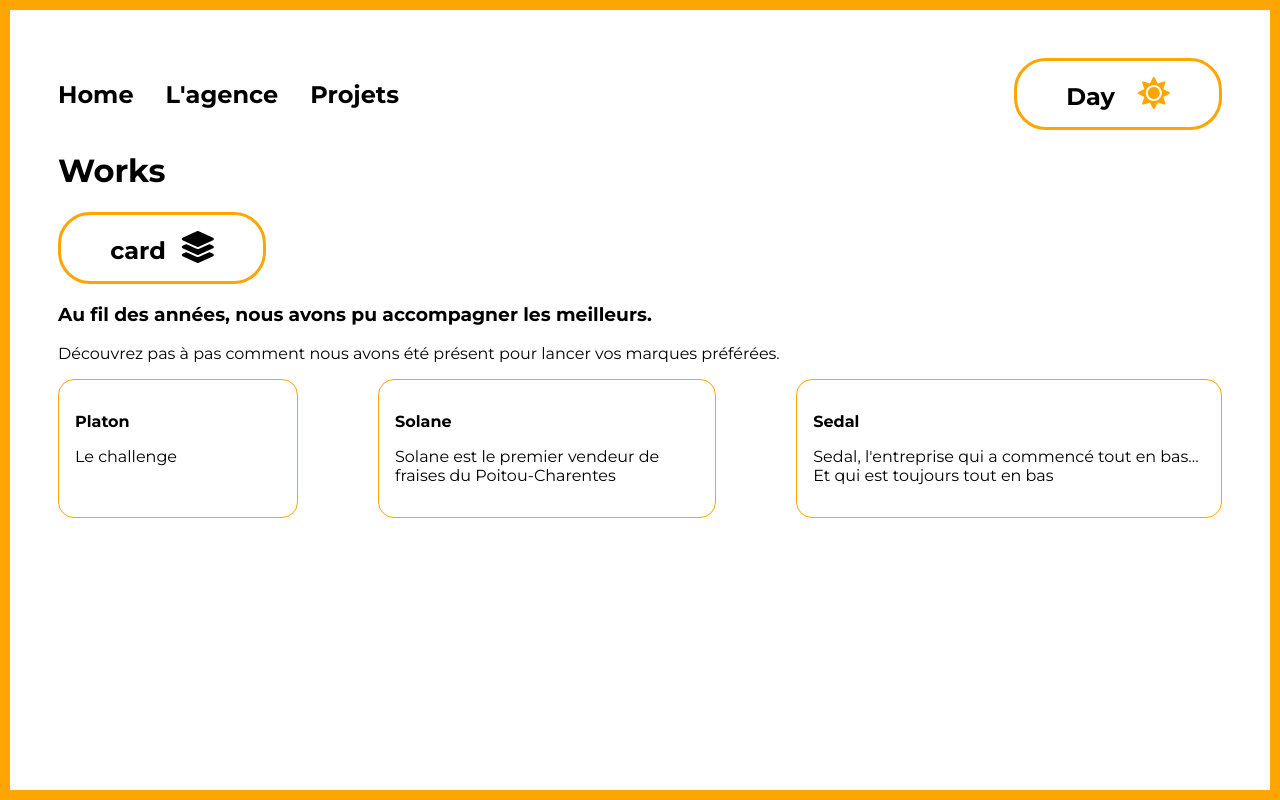
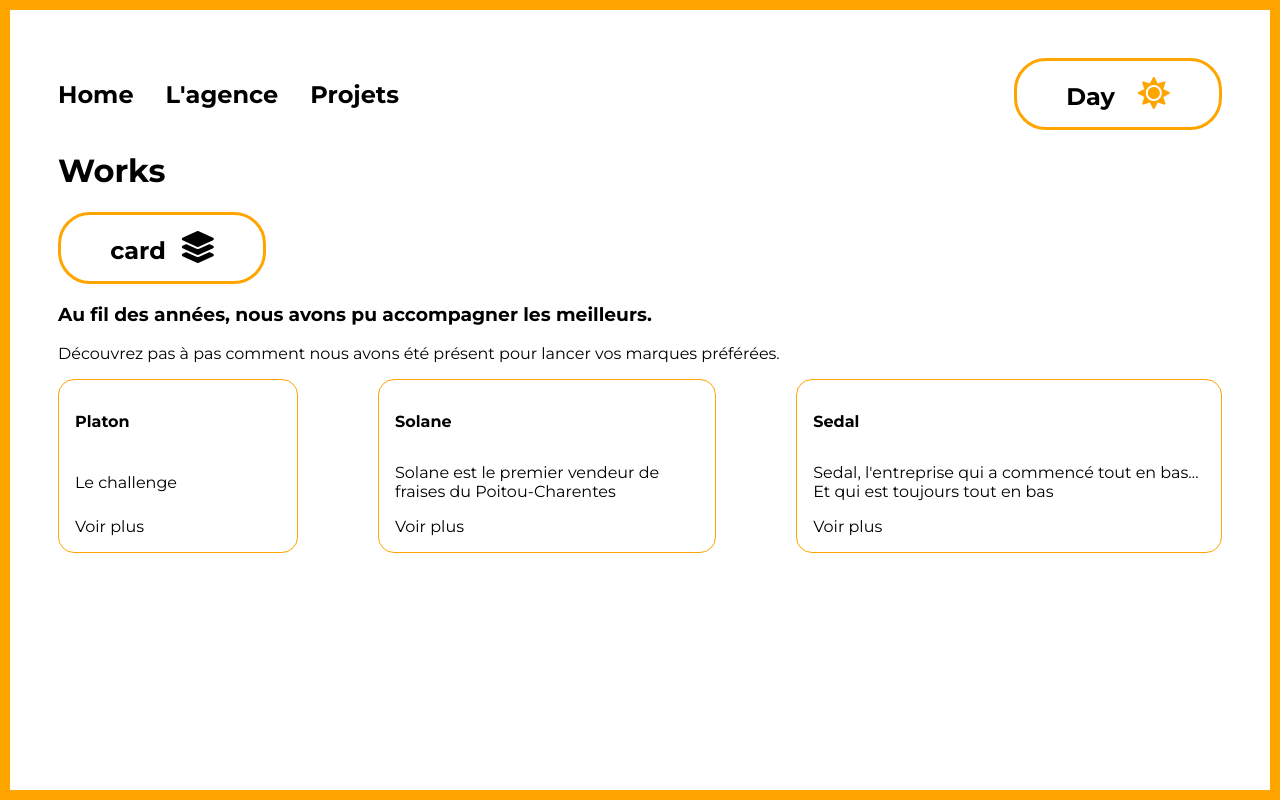
Before and after one commit to PierreNP/W6_App_Day_Light, a React (Create React App) app: page /works in a window 1280 px wide. Both pictures are taken after a click on the button "list". Built offline with nearby package versions, Linux system fonts and the light colour scheme.

Commit message:
improvements

```diff
--- a/src/components/CaseStudy.js
+++ b/src/components/CaseStudy.js
@@ -17,7 +17,7 @@ function CaseStudy() {
   return (
     <>
       {currentCaseStudy && (
-        <div>
+        <div class="case-study-component">
           <ReactMarkdown>{"# " + currentCaseStudy.client}</ReactMarkdown>
           <ReactMarkdown>{currentCaseStudy.markdown}</ReactMarkdown>
         </div>
--- a/src/index.css
+++ b/src/index.css
@@ -122,7 +122,14 @@ a:hover {
   border-radius: 1rem;
   padding: 1rem;
   min-width: 15rem;
+  display: flex;
+  flex-direction: column;
+  justify-content: space-between;
 }
+
+/* .case-study p {
+  margin-bottom: 0;
+} */
 
 .fas {
   margin-left: 1rem;
@@ -136,3 +143,11 @@ a:hover {
 .bold-link {
   font-weight: bold;
 }
+
+.case-study-component {
+  margin-top: 2rem;
+  border: orange 1px solid;
+  padding: 1rem;
+  border-radius: 1rem;
+
+}
--- a/src/pages/Works/index.js
+++ b/src/pages/Works/index.js
@@ -32,6 +32,12 @@ const Works = () => {
         <nav className={`sub-navigation ${display}`}>
           {caseStudiesList.map((caseStudy) => (
             <div className="case-study">
+              <ReactMarkdown className="bold-link">
+                {caseStudy.client}
+              </ReactMarkdown>
+              {display === "card" && (
+                <p>{caseStudy.markdown.split("\n")[0].slice(3)}</p>
+              )}
               <Link
                 to={
                   "/works/" +
@@ -40,13 +46,8 @@ const Works = () => {
                   "-study-case"
                 }
               >
-                <ReactMarkdown className="bold-link">
-                  {caseStudy.client}
-                </ReactMarkdown>
+                Voir plus
               </Link>
-              {display === "card" && (
-                <p>{caseStudy.markdown.split("\n")[0].slice(3)}</p>
-              )}
             </div>
           ))}
         </nav>
```
